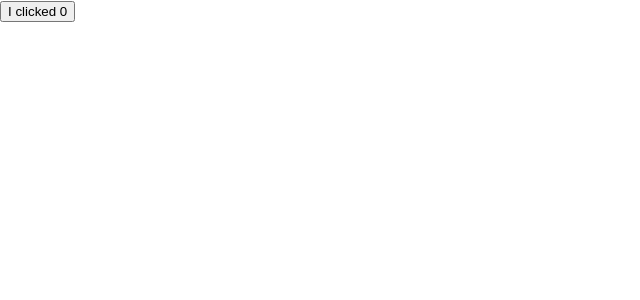
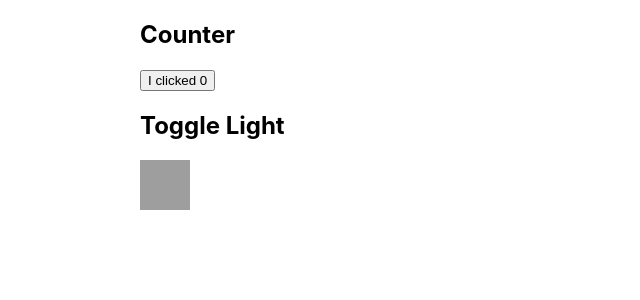
Before and after one commit to mukeshyadav/react-hooks-session, a React (Create React App) app: page / in a window 1280 px wide. Shown: the top 300 px of the page, without its empty margins (0-640 px from the left). Built offline with nearby package versions, Linux system fonts and the light colour scheme; grey boxes are pictures that could not be loaded.

Commit message:
adding toggle using useState hooks

```diff
--- a/src/App.js
+++ b/src/App.js
@@ -2,14 +2,31 @@ import React, { useState } from "react";
 
 const App = () => {
   const [count, setCount] = useState(0);
+  const [isOn, setIsOn] = useState(false);
 
   const incrementCount = () => {
     setCount(prevCount => prevCount + 1);
   };
+
+  const toggleLight = () => setIsOn(prevIsOn => !prevIsOn);
+
   return (
-    <>
+    <div className="wrapper">
+      <h2>Counter</h2>
       <button onClick={incrementCount}>I clicked {count}</button>
-    </>
+
+      <h2>Toggle Light</h2>
+      <img
+        onClick={toggleLight}
+        alt="Toggle Light"
+        src={
+          isOn
+            ? "https://icon.now.sh/highlight/fd0"
+            : "https://icon.now.sh/highlight/000"
+        }
+        style={{ height: "50px", width: "50px", cursor: "pointer" }}
+      />
+    </div>
   );
 };
 
--- a/src/index.css
+++ b/src/index.css
@@ -1,13 +1,18 @@
 body {
   margin: 0;
-  font-family: -apple-system, BlinkMacSystemFont, 'Segoe UI', 'Roboto', 'Oxygen',
-    'Ubuntu', 'Cantarell', 'Fira Sans', 'Droid Sans', 'Helvetica Neue',
+  font-family: -apple-system, BlinkMacSystemFont, "Segoe UI", "Roboto", "Oxygen",
+    "Ubuntu", "Cantarell", "Fira Sans", "Droid Sans", "Helvetica Neue",
     sans-serif;
   -webkit-font-smoothing: antialiased;
   -moz-osx-font-smoothing: grayscale;
 }
 
 code {
-  font-family: source-code-pro, Menlo, Monaco, Consolas, 'Courier New',
+  font-family: source-code-pro, Menlo, Monaco, Consolas, "Courier New",
     monospace;
 }
+
+.wrapper {
+  max-width: 1000px;
+  margin: 0 auto;
+}
```
